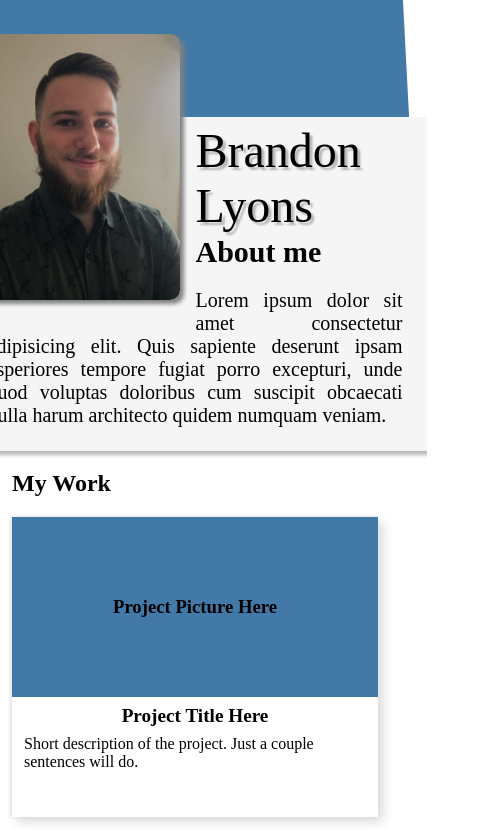
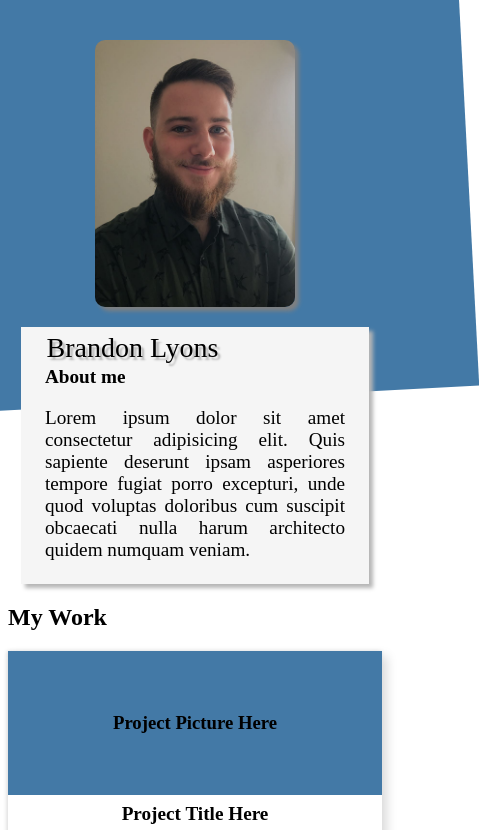
Before and after one commit to Brandon-Lyons98/Personal-Portfolio, a plain HTML site: page index.html in a window 390 px wide. Shown: the top 830 px of the page, 479 px wide, since content can reach past the window. Drawn offline with Linux system fonts and the light colour scheme; a web font is replaced by a local one.

Commit message:
Fixed spacing issues

```diff
--- a/index.html
+++ b/index.html
@@ -11,8 +11,8 @@
   <title>Personal Portfolio</title>
 </head>
 <body>
+  <div class="background"></div>
   <header>
-    <div class="background"></div>
     <div class="about-wrapper">
       <img class="headshot" src="./images/Headshot.jpg" alt="Close up head shot">
       <section class="about-me">
--- a/style.css
+++ b/style.css
@@ -1,14 +1,14 @@
 body {
-  margin: 1.75rem;
   background-color: white;
   overflow-x: hidden;
 }
 
 .background {
-  height: 110%;
-  width: 110%;
+  height: 70%;
+  width: 130%;
   position: absolute;
-  bottom: 15rem;
+  top: 1rem;
+  left: -2rem;
   background-color: #4379a6;
   transform: rotate(-3deg) translateY(-13rem);
   overflow: hidden;
@@ -20,9 +20,12 @@ header {
   justify-content: center;
   align-items: center;
   gap: 1rem;
-  width: 70%;
   margin: 0 auto;
   text-align: center;
+}
+
+.about-wrapper {
+  width: 100%;
 }
 
 .name {
@@ -50,7 +53,7 @@ header {
   background-color: whitesmoke;
   box-shadow: 4px 4px 4px rgb(182, 182, 182);
   padding: 0.25rem 1.5rem;
-  min-width: 415px;
+  min-width: 300px;
 }
 
 .about-me-para > h2 {
@@ -179,33 +182,47 @@ header {
   .grid {
     grid-template-columns: repeat(2, 1fr);
   }
+
+  .headshot {
+    float: none;
+  }
+
+  .about-me-para {
+    display: flex;
+    flex-direction: column;
+    margin: 1rem auto;
+  }
 }
 
 @media (max-width: 415px) {
-  body {
-    margin: 0.1rem 0.75rem;
-  }
-
-  header {
-    flex-direction: column;
-  }
-
   .headshot {
     width: 200px;
     margin-top: 2rem;
+    float: none;
   }
 
-  .box {
-    height: 300px;
-    width: auto;
+  .name {
+    font-size: 1.75rem;
+  }
+
+  .about-me-para {
+    display: flex;
+    flex-direction: column;
+    margin: 0 auto;
+    font-size: 1.2rem;
+    width: 80%;
+  }
+
+  .about-me-para > h2 {
+    font-size: 1.2rem;
   }
 
   .grid {
     grid-template-columns: 1fr;
   }
 
-  .contact {
-    display: flex;
-    flex-direction: column;
+  footer {
+    padding: 0;
+    margin: 0;
   }
 }
```
